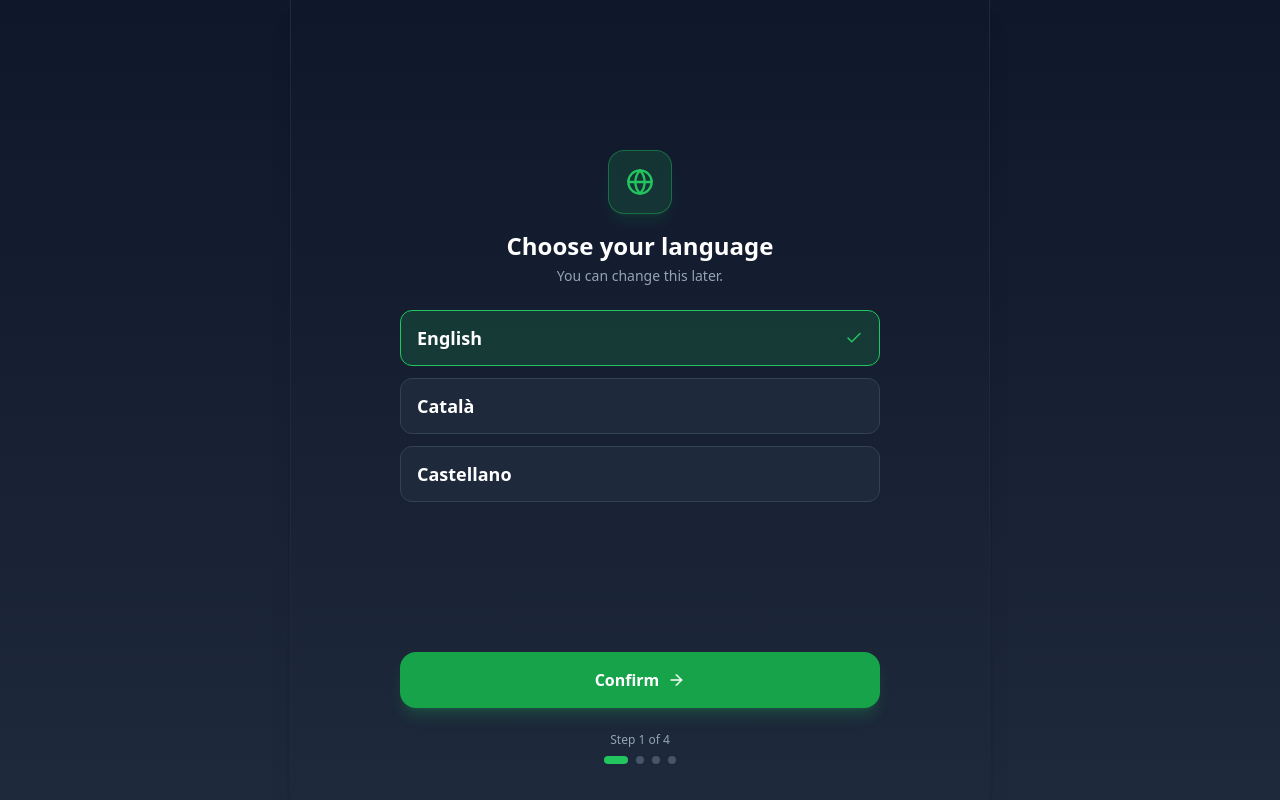
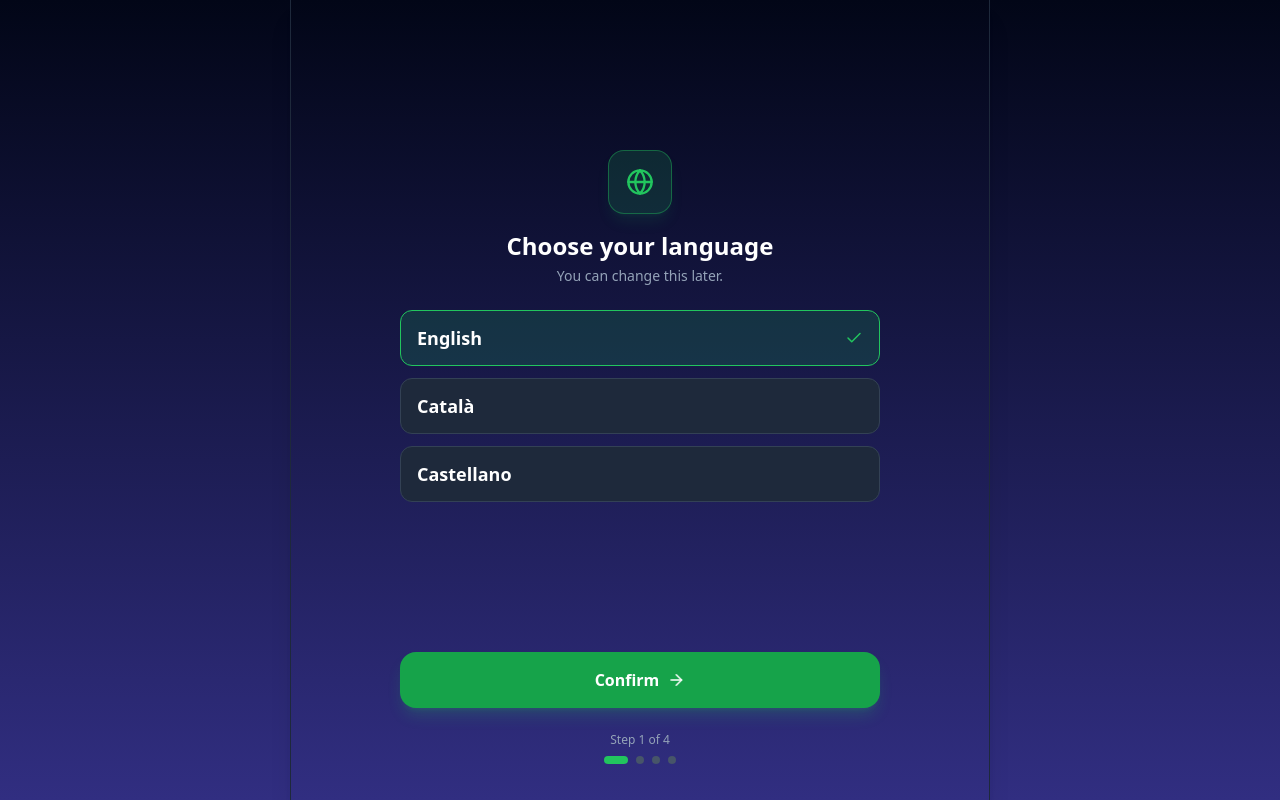
Before and after one commit to alcoceba/brandt-daroff, a React (Vite) app: page / in a window 1280 px wide. Built offline with nearby package versions, Linux system fonts and the light colour scheme.

Commit message:
feat: change background color

```diff
--- a/index.html
+++ b/index.html
@@ -22,7 +22,7 @@
 
     <title>Brandt-Daroff</title>
   </head>
-  <body class="bg-gradient-to-b from-slate-900 to-slate-800">
+  <body class="bg-gradient-to-b from-slate-950 to-indigo-900">
     <div id="root"></div>
     <script type="module" src="/src/main.tsx"></script>
   </body>
--- a/src/components/SessionCompletionCard.tsx
+++ b/src/components/SessionCompletionCard.tsx
@@ -27,7 +27,7 @@ export const SessionCompletionCard = memo(function SessionCompletionCard({
   const timeLabel = formatDuration(elapsedSeconds);
 
   return (
-    <div className="flex flex-1 flex-col gap-3 bg-gradient-to-b from-slate-900 to-slate-800 px-3 py-4 sm:gap-4 sm:px-5 sm:py-5">
+    <div className="flex flex-1 flex-col gap-3 bg-gradient-to-b from-slate-950 to-indigo-900 px-3 py-4 sm:gap-4 sm:px-5 sm:py-5">
       <header className="flex items-center gap-3">
         <BackButton onBack={onDone} />
         <h1 className="text-xl font-bold text-white">{t('cycle.title', { x: dayNumber })}</h1>
--- a/src/index.css
+++ b/src/index.css
@@ -4,7 +4,7 @@
 
 @layer base {
   html {
-    background-color: #0f172a;
+    background-color: #020617;
   }
   html,
   body,
@@ -12,8 +12,8 @@
     @apply min-h-dvh;
   }
   body {
-    @apply bg-gradient-to-b from-slate-900 to-slate-800 text-slate-100 antialiased;
-    background-color: #0f172a;
+    @apply bg-gradient-to-b from-slate-950 to-indigo-900 text-slate-100 antialiased;
+    background-color: #020617;
     -webkit-tap-highlight-color: transparent;
   }
   button {
--- a/src/layouts/AppLayout.tsx
+++ b/src/layouts/AppLayout.tsx
@@ -9,7 +9,7 @@ interface AppLayoutProps {
 
 export function AppLayout({ children, hideFooter = false }: AppLayoutProps) {
   return (
-    <div className="mx-auto flex h-dvh w-full max-w-[700px] flex-col overflow-y-auto border-x border-slate-800 bg-gradient-to-b from-slate-900 to-slate-800 shadow-xl">
+    <div className="mx-auto flex h-dvh w-full max-w-[700px] flex-col overflow-y-auto border-x border-slate-800 bg-gradient-to-b from-slate-950 to-indigo-900 shadow-xl">
       <main className="flex flex-1 flex-col">
         <div className="flex min-h-full flex-col">{children}</div>
       </main>
```
